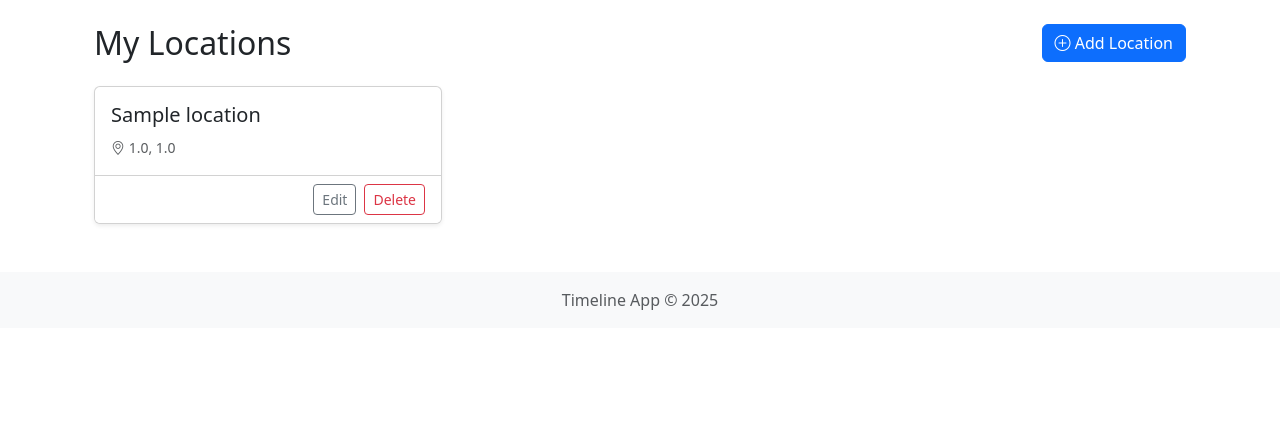
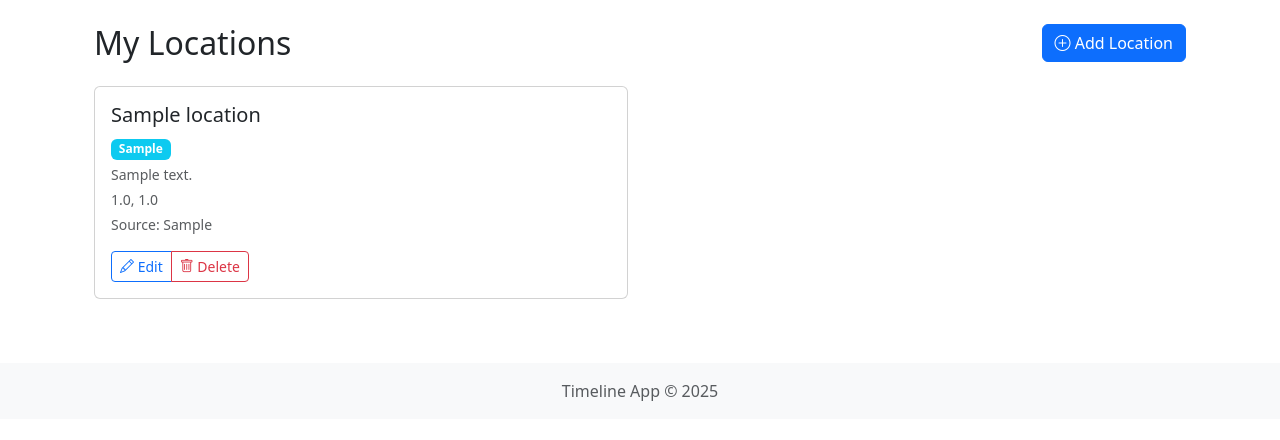
Before and after one commit to iandees/timeline, a Flask app: page /locations in a window 1280 px wide. Shown: the part 56-496 px from the top of the page. Run offline with Flask 3, Linux system fonts and the light colour scheme; a user stored in the database is signed in; tables that the repository leaves empty hold one stand-in row (values such as "Sample post").

Commit message:
Add source for locations and use it to ignore foursquare places

```diff
--- a/app/routes.py
+++ b/app/routes.py
@@ -472,12 +472,17 @@ def add_location():
         place_name = request.form.get('place_name')
         latitude = float(request.form.get('latitude'))
         longitude = float(request.form.get('longitude'))
+        category = request.form.get('category', '')
+        address = request.form.get('address', '')
 
         new_location = Location(
             user_id=current_user.id,
             place_name=place_name,
             latitude=latitude,
-            longitude=longitude
+            longitude=longitude,
+            category=category,
+            address=address,
+            source='user',
         )
 
         db.session.add(new_location)
@@ -809,6 +814,10 @@ def checkin():
             # Get user's locations
             user_locations = Location.query.filter_by(user_id=current_user.id).all()
 
+            foursquare_venues_to_ignore = set([
+                loc.source_id for loc in user_locations if loc.source == 'foursquare'
+            ])
+
             # Process user locations
             for location in user_locations:
                 # Calculate distance
@@ -832,6 +841,10 @@ def checkin():
 
             # Process Foursquare venues
             for venue in foursquare_venues:
+                # Skip venues already in user's locations
+                if venue['id'] in foursquare_venues_to_ignore:
+                    continue
+
                 # Calculate distance
                 distance = haversine_distance(lat, lon, venue['lat'], venue['lon'])
                 distance_km = distance / 1000
@@ -904,6 +917,9 @@ def checkin():
                 place_name=place_name,
                 latitude=fs_lat,
                 longitude=fs_lon,
+                category=fs_category,
+                source='foursquare',
+                source_id=fs_id,
             )
             db.session.add(new_location)
             db.session.flush()  # Get ID without committing
--- a/app/templates/locations.html
+++ b/app/templates/locations.html
@@ -1,6 +1,6 @@
 {% extends "_base.html" %}
 
-{% block title %}My Locations - Timeline App{% endblock %}
+{% block title %}My Locations{% endblock %}
 
 {% block content %}
 <div class="container mt-4">
@@ -18,20 +18,40 @@
     {% if locations %}
     <div class="row row-cols-1 row-cols-md-3 g-4">
         {% for location in locations %}
-                <div class="col">
-                    <div class="card h-100 shadow-sm">
+        <div class="col-md-6 mb-3">
+            <div class="card">
                 <div class="card-body">
                     <h5 class="card-title">{{ location.place_name }}</h5>
-                            <p class="card-text text-muted">
-                                <small>
-                                    <i class="bi bi-geo-alt"></i>
-                                    {{ location.latitude|round(6) }}, {{ location.longitude|round(6) }}
+                    <p class="card-text">
+                        {% if location.category %}
+                        <span class="badge bg-info">{{ location.category }}</span>
+                        {% endif %}
+                        {% if location.address %}
+                        <small class="text-muted d-block mt-1">{{ location.address }}</small>
+                        {% endif %}
+                        <small class="text-muted d-block mt-1">
+                            {{ location.latitude }}, {{ location.longitude }}
                         </small>
+                        {% if location.source %}
+                        <small class="text-muted d-block mt-1">
+                            Source: {{ location.source }}
+                            {% if location.source == 'foursquare' and location.source_id %}
+                            <a href="https://foursquare.com/v/{{ location.source_id }}" target="_blank"
+                               class="ms-2 badge bg-secondary text-decoration-none">
+                                <i class="bi bi-box-arrow-up-right"></i> View on Foursquare
+                            </a>
+                            {% endif %}
+                        </small>
+                        {% endif %}
                     </p>
+                    <div class="btn-group">
+                        <a href="{{ url_for('main.edit_location', location_id=location.id) }}" class="btn btn-sm btn-outline-primary">
+                            <i class="bi bi-pencil"></i> Edit
+                        </a>
+                        <a href="{{ url_for('main.delete_location', location_id=location.id) }}" class="btn btn-sm btn-outline-danger">
+                            <i class="bi bi-trash"></i> Delete
+                        </a>
                     </div>
-                        <div class="card-footer d-flex justify-content-end bg-white">
-                            <a href="{{ url_for('main.edit_location', location_id=location.id) }}" class="btn btn-sm btn-outline-secondary me-2">Edit</a>
-                            <a href="{{ url_for('main.delete_location', location_id=location.id) }}" class="btn btn-sm btn-outline-danger">Delete</a>
                 </div>
             </div>
         </div>
```
Also changed, not shown: app/model.py (+9 -5 lines), migrations/versions/10d568cd0cae_add_source_info_for_location.py (added, +50 -0 lines). Lines whose indentation alone changed are shown as unchanged.
